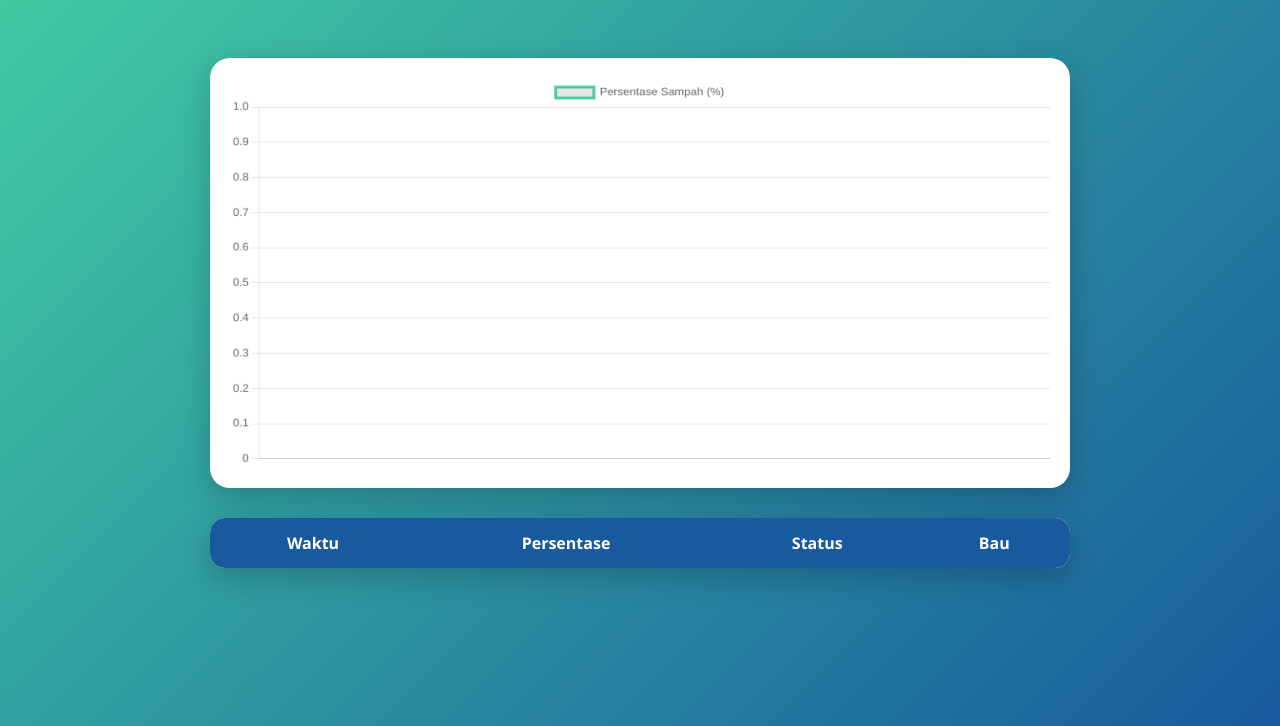
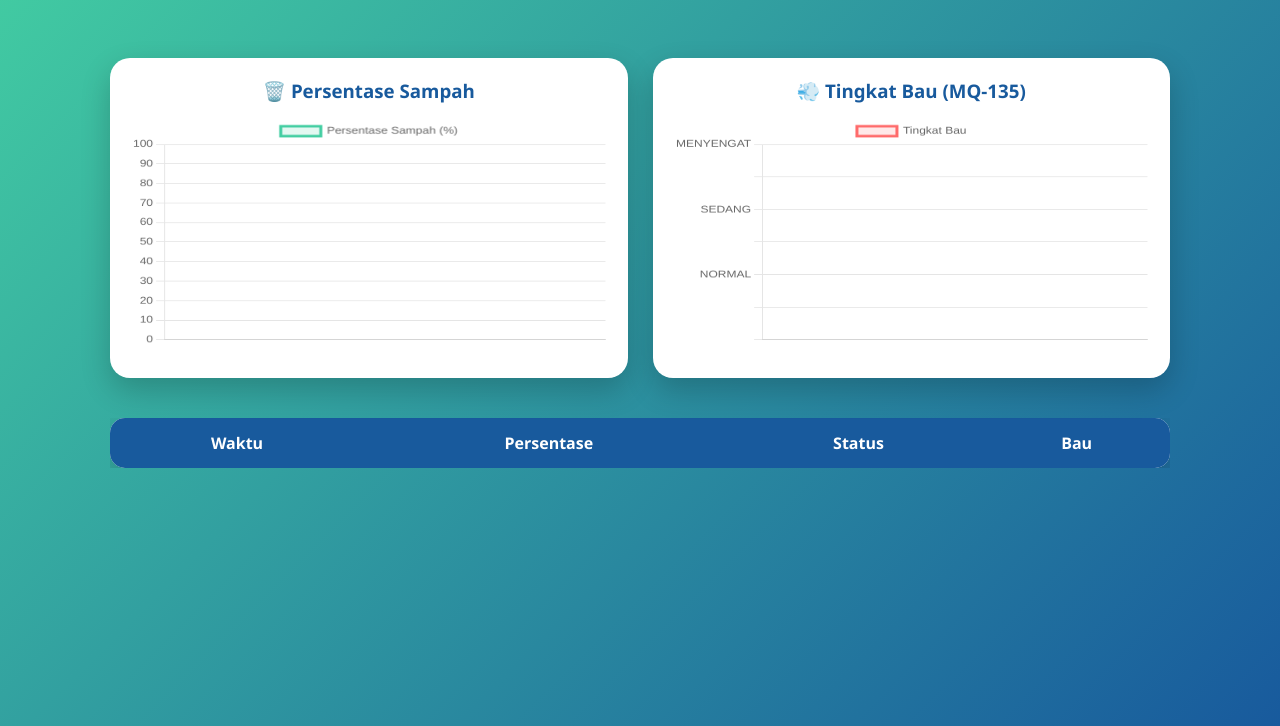
Before and after one commit to Hanaviz/monitoring_sampah_project, a plain HTML site: page history.html in a window 1280 px wide. Shown: the part 74-800 px from the top of the page. Drawn offline with nearby package versions, Linux system fonts and the light colour scheme; no server answers.

Commit message:
second commit

```diff
--- a/history.html
+++ b/history.html
@@ -2,24 +2,43 @@
 <html lang="id">
 <head>
   <meta charset="UTF-8" />
+  <meta name="viewport" content="width=device-width, initial-scale=1.0">
   <title>History Monitoring Sampah</title>
 
+  <!-- Firebase -->
   <script src="https://www.gstatic.com/firebasejs/8.10.0/firebase-app.js"></script>
   <script src="https://www.gstatic.com/firebasejs/8.10.0/firebase-database.js"></script>
+
+  <!-- Chart.js -->
   <script src="https://cdn.jsdelivr.net/npm/chart.js"></script>
 
+  <!-- CSS -->
   <link rel="stylesheet" href="style.css" />
 </head>
 <body>
 
 <header>
-  <h2>📊 History & Grafik</h2>
+  <h2>📊 History & Grafik Monitoring Sampah</h2>
   <a href="index.html" class="btn-history">⬅ Dashboard</a>
 </header>
 
 <div class="container">
+
+  <!-- GRAFIK -->
+  <div class="chart-wrapper">
+    <div class="chart-box">
+      <h3>🗑️ Persentase Sampah</h3>
       <canvas id="sampahChart"></canvas>
+    </div>
 
+    <div class="chart-box">
+      <h3>💨 Tingkat Bau (MQ-135)</h3>
+      <canvas id="bauChart"></canvas>
+    </div>
+  </div>
+
+  <!-- TABLE -->
+  <div class="table-wrapper">
     <table>
       <thead>
         <tr>
@@ -33,6 +52,8 @@
     </table>
   </div>
 
+</div>
+
 <script src="history.js"></script>
 </body>
 </html>
--- a/history.js
+++ b/history.js
@@ -1,3 +1,4 @@
+// ================= FIREBASE CONFIG =================
 var firebaseConfig = {
   databaseURL: "https://monitoring-sampah-4dffe-default-rtdb.firebaseio.com",
 };
@@ -6,31 +7,92 @@ firebase.initializeApp(firebaseConfig);
 var db = firebase.database();
 var historyRef = db.ref("history");
 
+// ================= DATA =================
 var labels = [];
-var values = [];
+var sampahData = [];
+var bauData = [];
 
-var ctx = document.getElementById("sampahChart").getContext("2d");
-var chart = new Chart(ctx, {
+// ================= BAU KE ANGKA =================
+function bauKeAngka(bau) {
+  if (bau === "NORMAL") return 1;
+  if (bau === "SEDANG") return 2;
+  if (bau === "MENYENGAT") return 3;
+  return 0;
+}
+
+// ================= CHART SAMPAH =================
+var ctxSampah = document.getElementById("sampahChart").getContext("2d");
+var sampahChart = new Chart(ctxSampah, {
   type: "line",
   data: {
     labels: labels,
     datasets: [{
       label: "Persentase Sampah (%)",
-      data: values,
+      data: sampahData,
       borderColor: "#43cea2",
+      backgroundColor: "rgba(67,206,162,0.15)",
       tension: 0.3,
-      fill: false
+      fill: true
     }]
+  },
+  options: {
+    responsive: true,
+    maintainAspectRatio: false,
+    scales: {
+      y: { min: 0, max: 100 }
+    }
   }
 });
 
+// ================= CHART BAU =================
+var ctxBau = document.getElementById("bauChart").getContext("2d");
+var bauChart = new Chart(ctxBau, {
+  type: "line",
+  data: {
+    labels: labels,
+    datasets: [{
+      label: "Tingkat Bau",
+      data: bauData,
+      borderColor: "#ff6b6b",
+      backgroundColor: "rgba(255,107,107,0.15)",
+      tension: 0.3,
+      fill: true
+    }]
+  },
+  options: {
+    responsive: true,
+    maintainAspectRatio: false,
+    scales: {
+      y: {
+        min: 0,
+        max: 3,
+        ticks: {
+          callback: function (value) {
+            if (value === 1) return "NORMAL";
+            if (value === 2) return "SEDANG";
+            if (value === 3) return "MENYENGAT";
+            return "";
+          }
+        }
+      }
+    }
+  }
+});
+
+// ================= FIREBASE LISTENER =================
 historyRef.limitToLast(10).on("child_added", function (snap) {
   var data = snap.val();
 
-  labels.push(new Date(data.waktu).toLocaleTimeString());
-  values.push(data.persentase);
-  chart.update();
+  var waktu = new Date(data.waktu).toLocaleTimeString();
 
+  labels.push(waktu);
+  sampahData.push(data.persentase);
+  bauData.push(bauKeAngka(data.bau));
+
+  sampahChart.update();
+  bauChart.update();
+
+  // ================= TABLE =================
   var row = `
     <tr>
       <td>${new Date(data.waktu).toLocaleString()}</td>
--- a/style.css
+++ b/style.css
@@ -18,6 +18,7 @@ header {
   align-items: center;
   padding: 20px 30px;
   color: white;
+  flex-wrap: wrap;
 }
 
 header h2 {
@@ -112,22 +113,46 @@ header h2 {
 
 /* ================= HISTORY PAGE ================= */
 .container {
-  max-width: 900px;
+  max-width: 1100px;
   margin: 30px auto;
   padding: 20px;
 }
 
-canvas {
+/* ===== GRAFIK ===== */
+.chart-wrapper {
+  display: grid;
+  grid-template-columns: repeat(auto-fit, minmax(320px, 1fr));
+  gap: 25px;
+  margin-bottom: 40px;
+}
+
+.chart-box {
   background: white;
   border-radius: 20px;
   padding: 20px;
-  box-shadow: 0 10px 30px rgba(0, 0, 0, 0.2);
+  height: 320px;
+  box-shadow: 0 12px 30px rgba(0, 0, 0, 0.2);
+}
+
+.chart-box h3 {
+  margin: 0 0 15px 0;
+  text-align: center;
+  font-weight: 600;
+  color: #185a9d;
+}
+
+.chart-box canvas {
+  width: 100% !important;
+  height: 230px !important;
 }
 
 /* ================= TABLE ================= */
+.table-wrapper {
+  overflow-x: auto;
+}
+
 table {
   width: 100%;
-  margin-top: 30px;
   border-collapse: collapse;
   background: white;
   border-radius: 15px;
@@ -153,13 +178,34 @@ tr:hover {
 }
 
 /* ================= RESPONSIVE ================= */
-@media (max-width: 600px) {
+@media (max-width: 768px) {
+  header {
+    flex-direction: column;
+    gap: 12px;
+    text-align: center;
+  }
+
   .card {
     width: 90%;
+    margin: 40px auto;
   }
 
-  header {
-    flex-direction: column;
-    gap: 10px;
+  .percentage {
+    font-size: 60px;
+  }
+
+  .chart-box {
+    height: 280px;
   }
 }
+
+@media (max-width: 480px) {
+  .chart-box {
+    height: 260px;
+  }
+
+  th, td {
+    font-size: 13px;
+    padding: 10px;
+  }
+}
```
Lines whose indentation alone changed are shown as unchanged.
